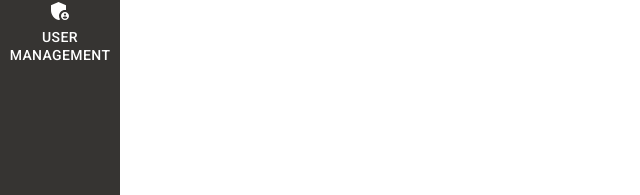
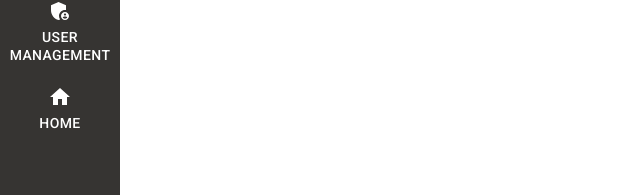
Before and after one commit to Vantan22/heath-care, a React (Vite) app: page /admin in a window 1280 px wide. Shown: the part 196-391 px from the top of the page, without its empty margins (0-640 px from the left). Built offline with nearby package versions, Linux system fonts and the light colour scheme.

Commit message:
[REFACTOR]- UI admin page

```diff
--- a/src/pages/admin/Navigation/NavigationMenu.jsx
+++ b/src/pages/admin/Navigation/NavigationMenu.jsx
@@ -6,6 +6,7 @@ import { useNavigate } from "react-router-dom";
 import ReceiptLongIcon from '@mui/icons-material/ReceiptLong';
 import AssignmentIcon from '@mui/icons-material/Assignment';
 import AdminPanelSettingsIcon from '@mui/icons-material/AdminPanelSettings';
+import HomeIcon from '@mui/icons-material/Home';
 function samePageLinkNavigation(event) {
   if (
     event.defaultPrevented ||
@@ -52,13 +53,13 @@ export default function NavTabs() {
   };
 
   return (
-    <Box sx={{ width: '100%',paddingTop:"20px" }}>
+    <Box sx={{ width: '100%', paddingTop: "20px" }}>
       <Tabs value={value} onChange={handleChange} aria-label="nav tabs example" orientation="vertical" >
         <LinkTab label="Faculty Management" href="/admin/faculty-management" sx={{
           color: "#ffff"
         }} icon={<ReceiptLongIcon sx={{
-          color:"#ffff"
-        }}/>} />
+          color: "#ffff"
+        }} />} />
         <LinkTab label="Medical Records" href="/admin/create-medical-records" sx={{
           color: "#ffff"
         }} icon={<AssignmentIcon sx={{
@@ -69,6 +70,11 @@ export default function NavTabs() {
         }} icon={<AdminPanelSettingsIcon sx={{
           color: "#ffff"
         }} />} />
+        <LinkTab label="Home" href="/" sx={{
+          color: "#ffff"
+        }} icon={<HomeIcon sx={{
+          color: "#ffff"
+        }} />} />
       </Tabs>
     </Box>
   );
```
